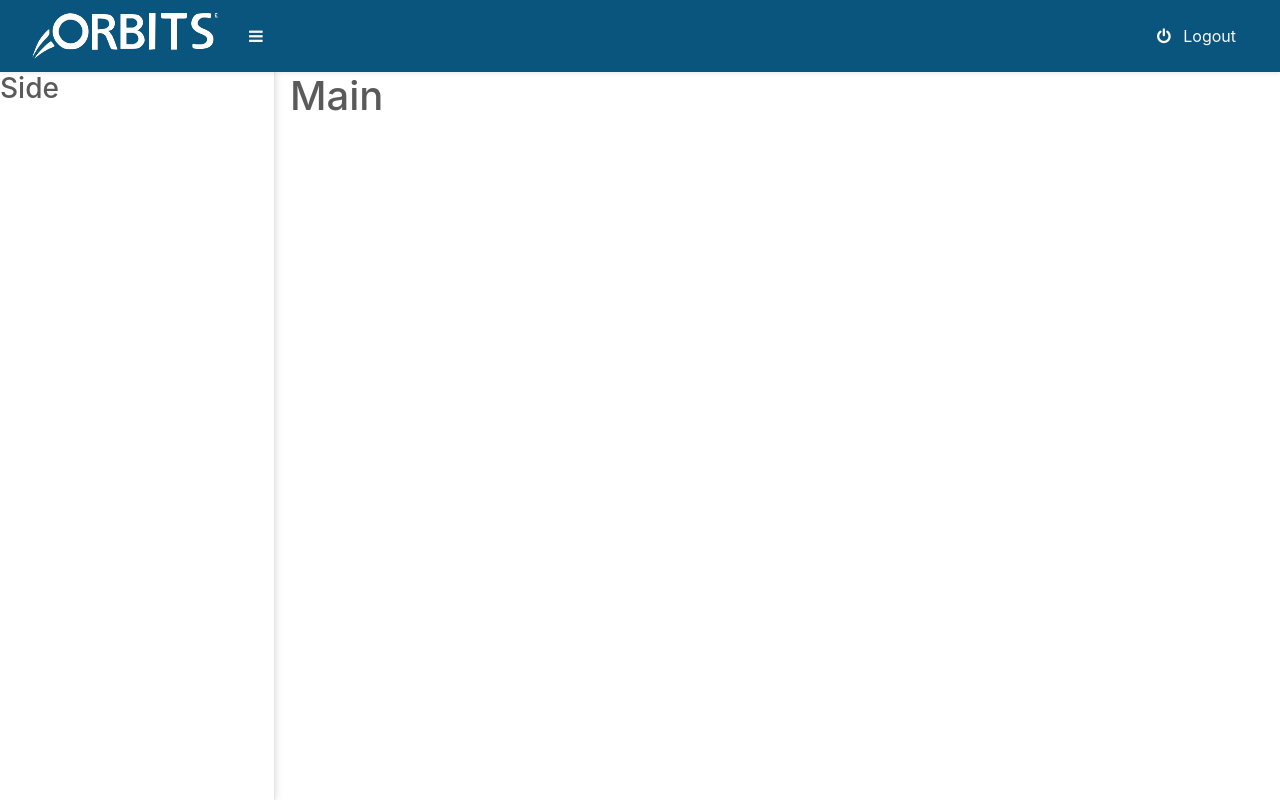
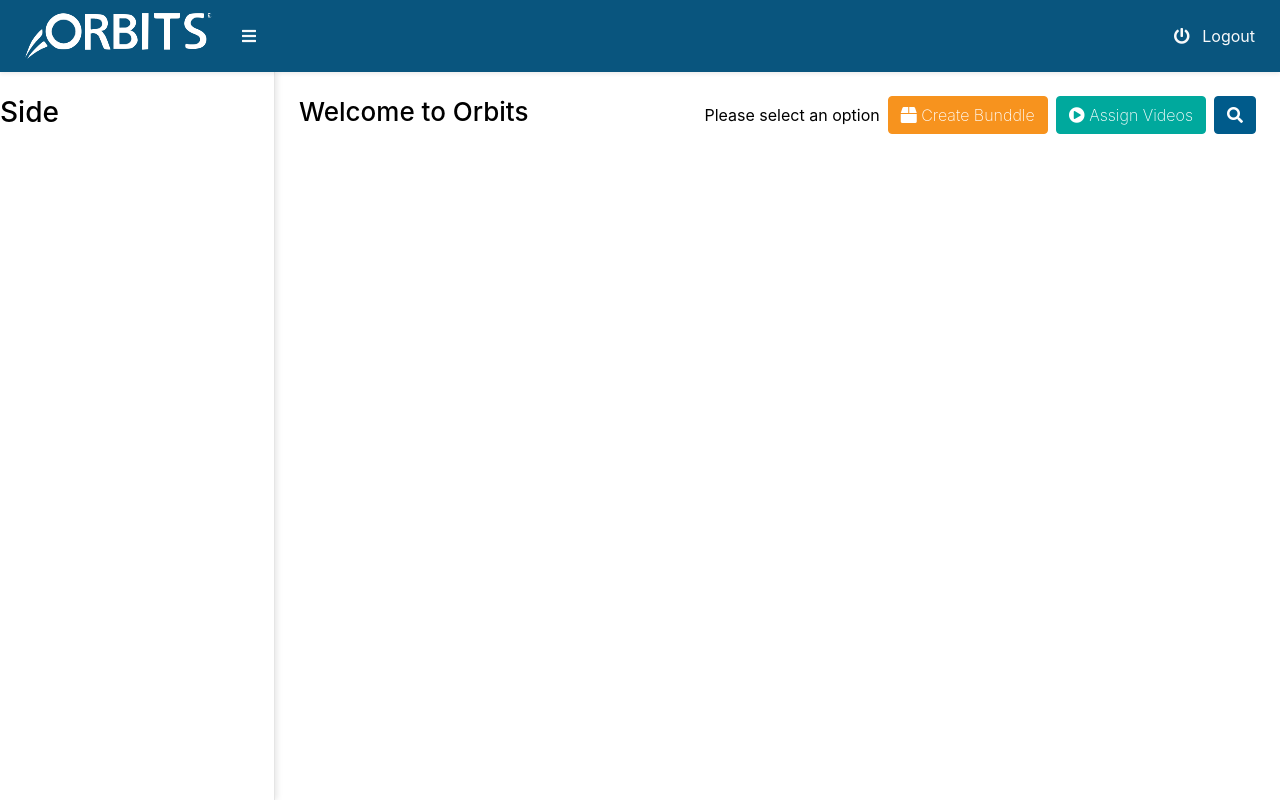
Before and after one commit to raffaello07/orbit-test, an Angular app: page / in a window 1280 px wide. Built offline with nearby package versions, Linux system fonts and the light colour scheme.

Commit message:
add button

```diff
--- a/angular.json
+++ b/angular.json
@@ -26,6 +26,7 @@
             "styles": [
               "node_modules/font-awesome/css/font-awesome.min.css",
               "node_modules/bootstrap/dist/css/bootstrap.min.css",
+              "node_modules/@fortawesome/fontawesome-free/css/all.min.css",
               "src/styles.css"
             ],
             "scripts": [
--- a/package.json
+++ b/package.json
@@ -19,6 +19,7 @@
     "@angular/platform-browser": "~8.2.11",
     "@angular/platform-browser-dynamic": "~8.2.11",
     "@angular/router": "~8.2.11",
+    "@fortawesome/fontawesome-free": "^5.11.2",
     "bootstrap": "^4.3.1",
     "font-awesome": "^4.7.0",
     "jquery": "^3.4.1",
--- a/src/app/app.component.css
+++ b/src/app/app.component.css
@@ -13,6 +13,14 @@
     margin-left: -275px;
 }
 
+h1{
+    font-size: 26px;;
+}
+.orbits-actions-button{ font-weight: 200; }
+.orbits-actions-bundle-button{ background-color: rgba(247, 147, 30, 1) ; border-color: rgba(247, 147, 30, 1); }
+.orbits-actions-assign-button{ background-color: rgba(0, 169, 157, 1) ; border-color: rgba(0, 169, 157, 1); }
+.orbits-actions-search-button{ background-color: rgba(0, 91, 139, 1) ; border-color: rgba(0, 91, 139, 1); }
+
 @media (max-width: 768px) {
     .sidenav {
         margin-left: -275px;
@@ -21,4 +29,7 @@
     .sidenav.active {
         margin-left: 0;
     }
+    .orbits-actions-bundle-button{
+        margin-left: 0 !important;
+    }
 }
--- a/src/app/app.component.html
+++ b/src/app/app.component.html
@@ -20,7 +20,7 @@
     </div>
   </div>
   <div class="navbar navbar-dark bg-orbit shadow-sm fixed-top">
-    <div class="container-fluid d-flex justify-content-between">
+    <div class="container-fluid d-flex justify-content-between px-0 px-sm-2">
       <div class="d-flex align-items-center">
         <a href="#" class="navbar-brand py-1 d-flex align-items-center">
           <img src="/assets/img/logo.png"  class="img-fluid">
@@ -29,18 +29,30 @@
           <i class="fa fa-bars" aria-hidden="true"></i>
         </button>
       </div>
-      <button class="btn text-light" type="button"><i class="fa fa-power-off mr-2" aria-hidden="true"></i> Logout</button>
+      <button class="btn text-light p-0" type="button"><i class="fa fa-power-off mr-2" aria-hidden="true"></i> Logout</button>
     </div>
   </div>
 </header>
 <div class="container-fluid">
   <div class="row flex-xl-nowrap">
-    <div class="sidenav" [ngClass]="{'active': activeSide}">
+    <div class="sidenav py-4" [ngClass]="{'active': activeSide}">
       <h3>Side</h3>
     </div>
-    <main class="col">
-        <h1 class="bd-title" id="content">Main</h1>
+    <main class="col px-3 px-sm-4 py-4">
+      <div class="row">
+        <div class="col-12 col-sm-auto">
+            <h1 id="content">Welcome to Orbits</h1>
+        </div>
+        <div class="col-12 col-sm d-flex flex-xl-nowrap flex-wrap flex-column flex-sm-row align-items-center orbits-actions justify-content-center justify-content-sm-end">
+            <p class="p-0 mt-0 mb-1 mr-2 ml-0 ml-sm-auto text-center text-sm-left orbits-actions-directions">Please select an option</p>
+            <div class="orbits-actions">
+                <button type="button" class="btn btn-primary orbits-actions-button orbits-actions-bundle-button mr-1 mb-1"><i class="fas fa-box"></i> Create Bunddle</button>
+                <button type="button" class="btn btn-secondary orbits-actions-button mx-1 mb-1 orbits-actions-assign-button"><i class="fas fa-play-circle"></i> Assign Videos</button>
+                <button type="button" class="btn btn-info ml-1 orbits-actions-button mb-1 orbits-actions-search-button"><i class="fa fa-search" aria-hidden="true"></i></button>
+            </div>
+        </div>
+      </div>
    </main>
+   <footer></footer>
   </div>
 </div>
-<footer></footer>
--- a/src/styles.css
+++ b/src/styles.css
@@ -1,7 +1,7 @@
 /* You can add global styles to this file, and also import other style files */
 body {
     padding-top: 4.5rem;
-    color: #5a5a5a;
+    color: #000;
 
 }
 .bg-orbit{
```
Also changed, not shown: 1 other file (tests, documents, lock files or other folders).
